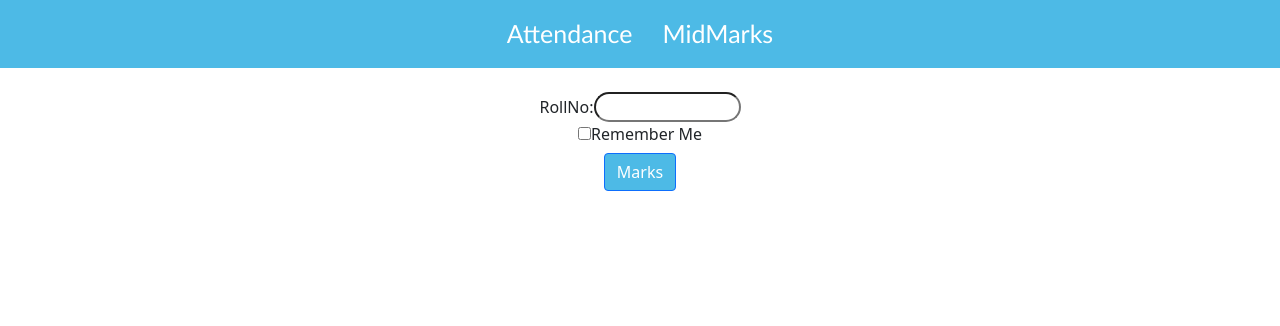
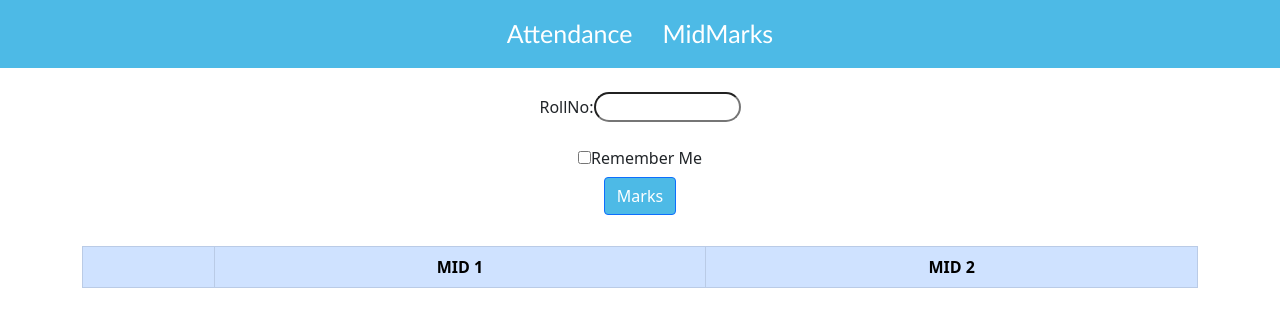
Before and after one commit to MahidharMannuru5/AttNbkrist, a React (Create React App) app: page /#/MidMarks in a window 1280 px wide. Shown: the top 326 px of the page. Built offline with nearby package versions, Linux system fonts and the light colour scheme.

Commit message:
newcount

```diff
--- a/src/Pages/Attendance.js
+++ b/src/Pages/Attendance.js
@@ -70,8 +70,10 @@ export default function Attendance() {
 
           />Remember Me
           </div>
+    <div class="btn">
 
 <button class="btn btn-primary" onClick={attendance}>Submit</button>
+</div>
 </div>
 <br></br>
 
--- a/src/Pages/MidMarks.js
+++ b/src/Pages/MidMarks.js
@@ -21,7 +21,7 @@ export default function MidMarks() {
 
   return (
 
-
+      <>
     <div className="App">
         <div className="container1">
 
@@ -33,6 +33,8 @@ export default function MidMarks() {
   setrollno(event.target.value.toLowerCase());
 }} />
 </div>
+<br>
+  </br>
 <div   className="new"  onClick={()=>{localStorage.setItem("rollno",rollno);
 
 }}>
@@ -51,8 +53,22 @@ export default function MidMarks() {
 <br/>
 <div className="container">
       <Table striped bordered hover variant="primary">
+      <thead>
+          <tr>
+            <th>
+            {rollno}
+            </th>
+            <th>
+             MID 1
+            </th>
+          <th>
+            MID 2
+          </th>
+          </tr>
+        </thead>
 
       {Object.entries(marks).map(([key, value]) => (
+
 
             <tbody>
           <tr>
@@ -77,5 +93,6 @@ export default function MidMarks() {
 </div>
 
     </div>
+    </>
   );
 }
--- a/src/index.css
+++ b/src/index.css
@@ -24,9 +24,7 @@ a{
 input{
   border-radius: 15px 15px 15px 15px;
 }
-.counter{
-  display: none;
-}
+
 button{
   margin:15px;
 }
```
